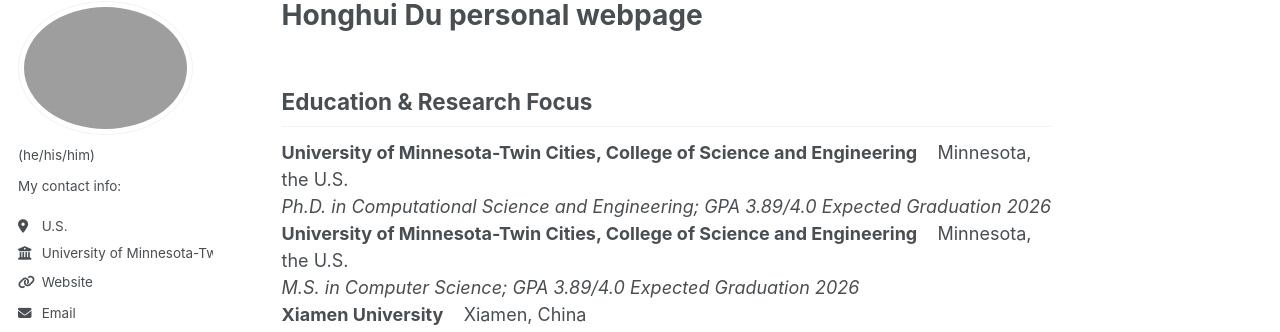
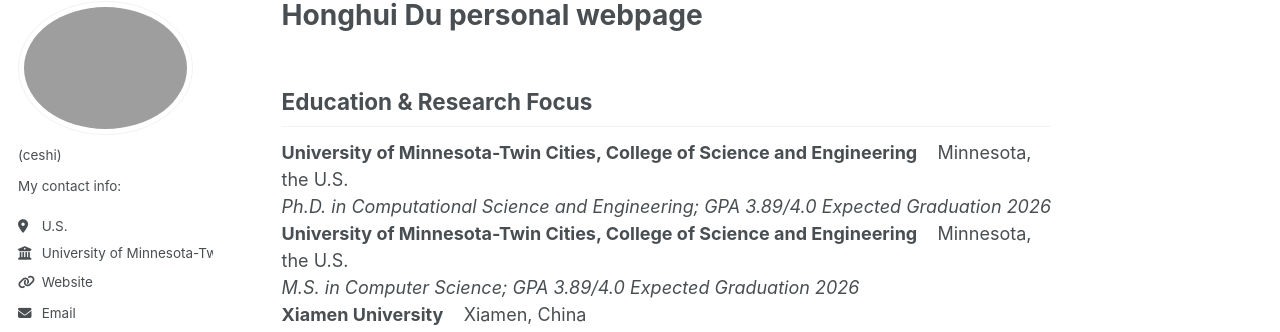
Before and after one commit to Honghui-Du/Honghui-Du.github.io, a Jekyll site: the page built from _pages/about.md, in a window 1280 px wide. Shown: the part 105-437 px from the top of the page. Built offline with Jekyll 4.4.1, drawn with Linux system fonts in a browser that asks for light colours.

Commit message:
Update _config.yml

```diff
--- a/_config.yml
+++ b/_config.yml
@@ -14,7 +14,7 @@ name                     : &name "Honghui Du"
 description              : &description "Personal Description"
 url                      : https://Honghui-Du.github.io # the base hostname & protocol for your site e.g. "https://[your GitHub username].github.io"
 baseurl                  : "" # the subpath of your site, e.g. "/blog"
-repository               : "Nwgmp/Nwgmp.github.io"
+repository               : "Honghui-Du/Honghui-Du.github.io"
 
 # Site Author - The following control what appear as part of the author content on the side bar.
 #               If a field is blank the icon and link will not appear, otherwise it will be shown.
@@ -23,7 +23,7 @@ author:
   # Biographic information
   avatar           : "images/profile.png"
   name             : # "Your Sidebar Name"
-  pronouns         : "(he/his/him)"
+  pronouns         : "(ceshi)"
   bio              : "My contact info: "
   location         : "U.S."
   employer         : "University of Minnesota-Twin Cities"
```
